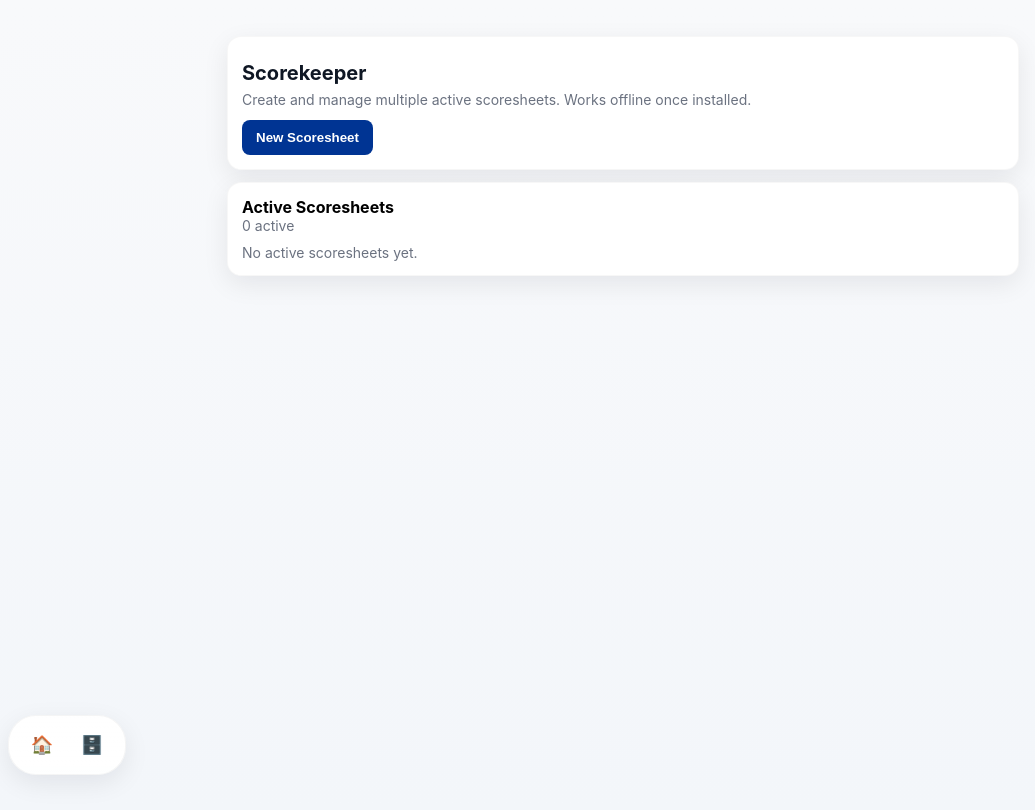
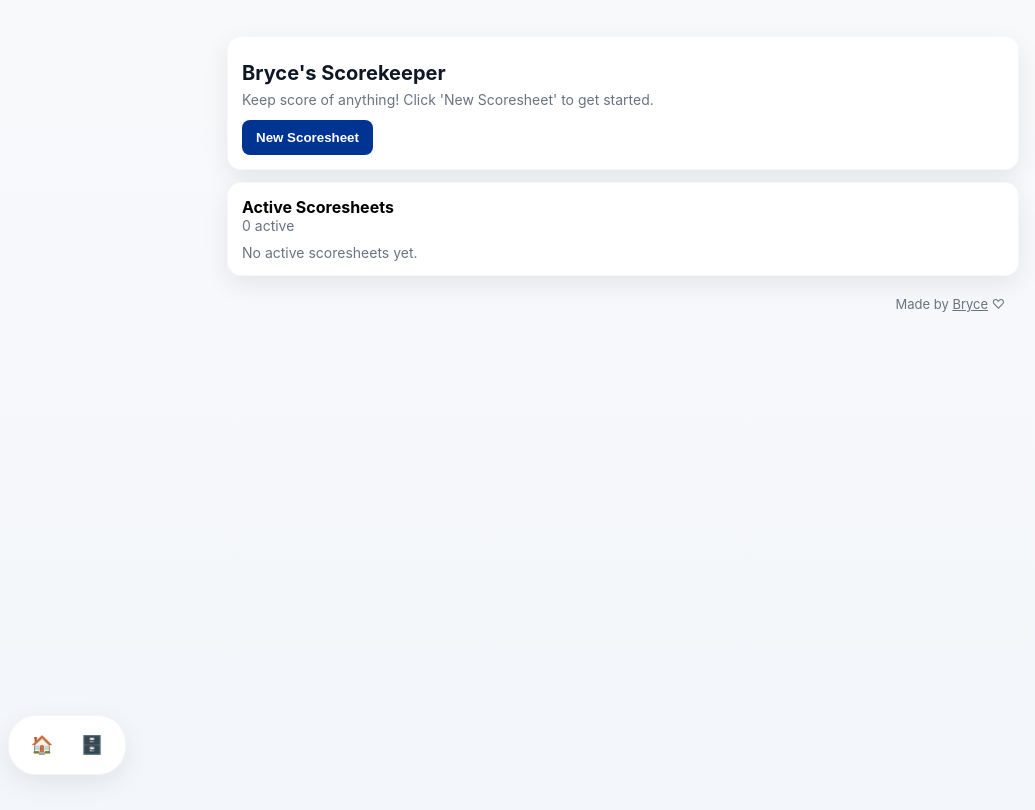
Before and after one commit to bryce-mo/ActivitiesApp.github.io, a plain HTML site: page index.html in a window 1280 px wide. Shown: the whole page, without its empty margins (17-1052 px from the left). Drawn offline with Linux system fonts and the light colour scheme.

Commit message:
Add files via upload

```diff
--- a/index.html
+++ b/index.html
@@ -305,7 +305,7 @@ function renderHome(){
 
   main.innerHTML = '';
   const el = elt('div',{class:'card'}, [
-    elt('div',{}, [ elt('h1',{}, 'Scorekeeper'), elt('div',{class:'muted'}, 'Create and manage multiple active scoresheets. Works offline once installed.') ]),
+    elt('div',{}, [ elt('h1',{}, 'Bryce\'s Scorekeeper'), elt('div',{class:'muted'}, 'Keep score of anything! Click \'New Scoresheet\' to get started.') ]),
     elt('div',{class:'home-actions', style:'margin-top:12px'}, [
       elt('button',{class:'btn', onclick:()=> navigateTo('new')}, 'New Scoresheet')
     ])
@@ -321,6 +321,15 @@ function renderHome(){
   main.appendChild(activeCard);
 
   renderActiveList();
+
+  // Add footer with "Made by Bryce" on home page only
+  const footerDiv = elt('div',{style:'margin-top:20px;display:flex;justify-content:flex-end;padding:0 14px'}, []);
+  const footerText = document.createElement('div');
+  footerText.className = 'muted';
+  footerText.style.fontSize = '13px';
+  footerText.innerHTML = 'Made by <a href="https://instagram.com/bryceonboard" target="_blank" style="color:inherit;text-decoration:underline">Bryce</a> ♡';
+  footerDiv.appendChild(footerText);
+  main.appendChild(footerDiv);
 }
 
 function renderActiveList(){
```
